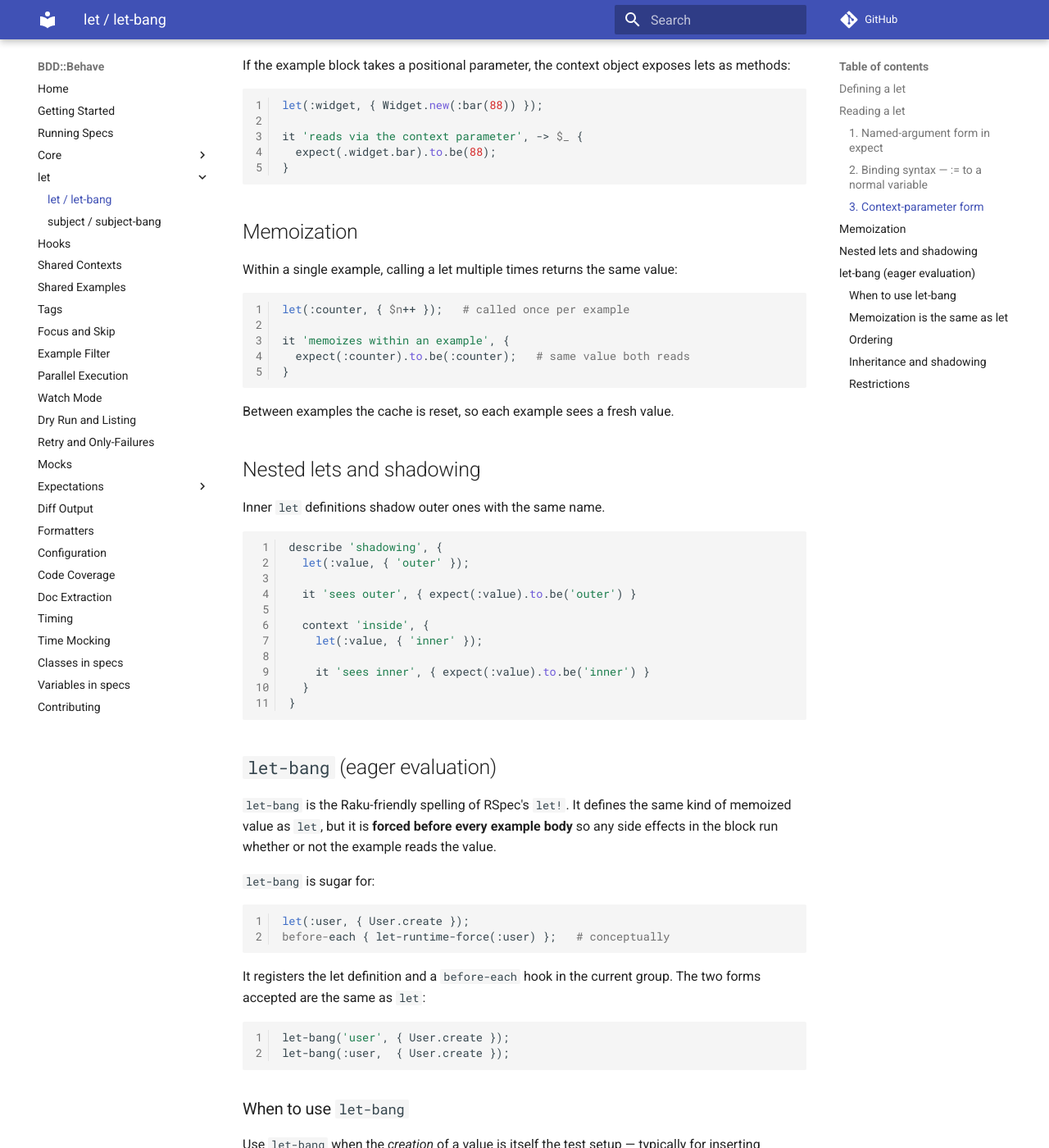
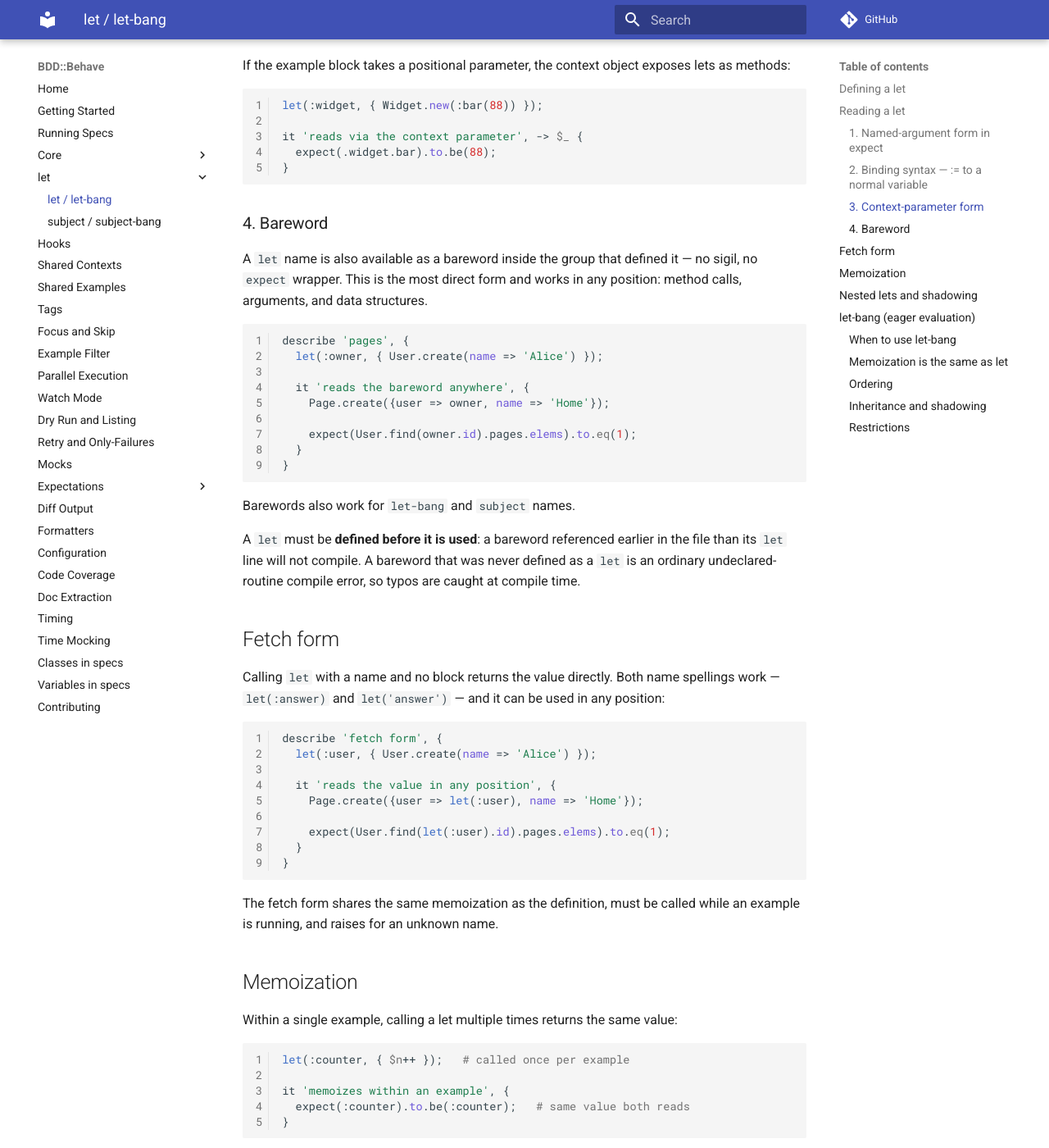
Before and after one commit to gdonald/BDD-Behave, an MkDocs documentation site: the page built from docs-src/docs/let/let.md, in a window 1280 px wide and 1400 px high, scrolled down 1168 px. Shown: the whole window at 82% size. Built offline with MkDocs 1.6.1 and Material for MkDocs 9.7.7, drawn with Linux system fonts in a browser that asks for light colours; comment, search, counter and statistics services are not loaded; some of the changed text lies outside the part shown.

Commit message:
Add slang for let barewords

````diff
--- a/META6.json
+++ b/META6.json
@@ -64,6 +64,7 @@
     "BDD::Behave::Runner": "lib/BDD/Behave/Runner.rakumod",
     "BDD::Behave::SharedContexts": "lib/BDD/Behave/SharedContexts.rakumod",
     "BDD::Behave::SharedExamples": "lib/BDD/Behave/SharedExamples.rakumod",
+    "BDD::Behave::Slang": "lib/BDD/Behave/Slang.rakumod",
     "BDD::Behave::SpecLoader": "lib/BDD/Behave/SpecLoader.rakumod",
     "BDD::Behave::SpecRegistry": "lib/BDD/Behave/SpecRegistry.rakumod",
     "BDD::Behave::SpecTree": "lib/BDD/Behave/SpecTree.rakumod",
--- a/docs-src/docs/let/let.md
+++ b/docs-src/docs/let/let.md
@@ -56,6 +56,52 @@ it 'reads via the context parameter', -> $_ {
 }
 ```
 
+### 4. Bareword
+
+A `let` name is also available as a bareword inside the group that defined it —
+no sigil, no `expect` wrapper. This is the most direct form and works in any
+position: method calls, arguments, and data structures.
+
+```raku
+describe 'pages', {
+  let(:owner, { User.create(name => 'Alice') });
+
+  it 'reads the bareword anywhere', {
+    Page.create({user => owner, name => 'Home'});
+
+    expect(User.find(owner.id).pages.elems).to.eq(1);
+  }
+}
+```
+
+Barewords also work for `let-bang` and `subject` names.
+
+A `let` must be **defined before it is used**: a bareword referenced earlier in
+the file than its `let` line will not compile. A bareword that was never
+defined as a `let` is an ordinary undeclared-routine compile error, so typos
+are caught at compile time.
+
+## Fetch form
+
+Calling `let` with a name and no block returns the value directly. Both name
+spellings work — `let(:answer)` and `let('answer')` — and it can be used in any
+position:
+
+```raku
+describe 'fetch form', {
+  let(:user, { User.create(name => 'Alice') });
+
+  it 'reads the value in any position', {
+    Page.create({user => let(:user), name => 'Home'});
+
+    expect(User.find(let(:user).id).pages.elems).to.eq(1);
+  }
+}
+```
+
+The fetch form shares the same memoization as the definition, must be called
+while an example is running, and raises for an unknown name.
+
 ## Memoization
 
 Within a single example, calling a let multiple times returns the same value:
@@ -87,6 +133,10 @@ describe 'shadowing', {
   }
 }
 ```
+
+Shadowing one `let` with another of the same name is normal and silent. But if
+a `let` name shadows an existing non-let symbol in the same scope (a `sub` or
+variable), a warning is printed at compile time so the collision is not silent.
 
 ## `let-bang` (eager evaluation)
 
````
Also changed, not shown: 5 other files.
